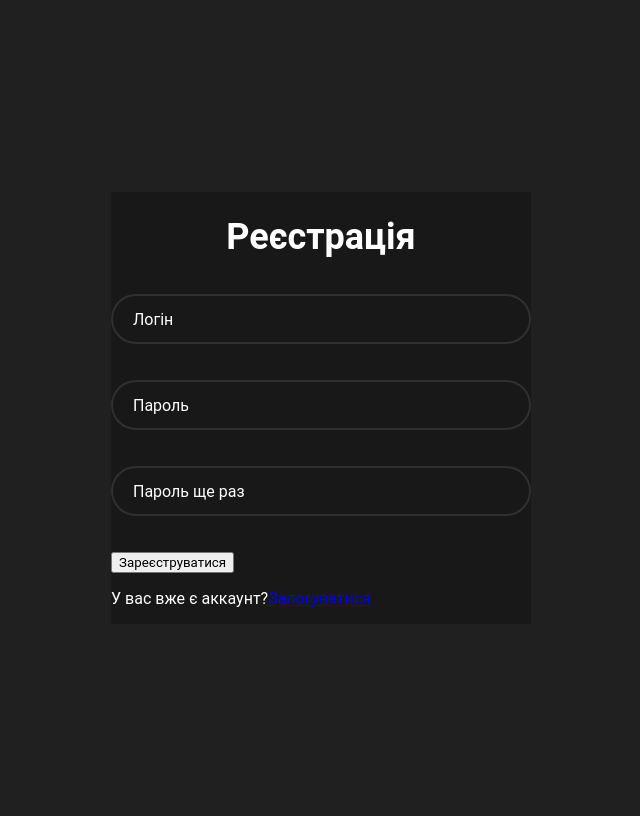
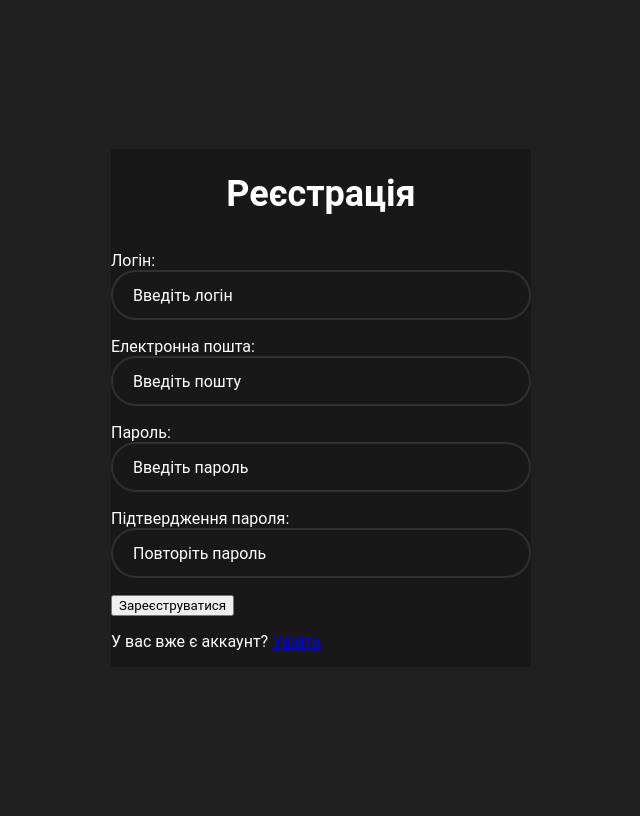
Before and after one commit to secretparisiens/Projekt-Semestralny, a Django app: template main/templates/main/reg.html in a window 1280 px wide. Shown: the whole page, without its empty margins (319-959 px from the left). Run offline with Django 5.2, Linux system fonts and the light colour scheme; the template is opened without the code that fills it, so the values that code supplies are empty.

Commit message:
reg.html

```diff
--- a/main/templates/main/reg.html
+++ b/main/templates/main/reg.html
@@ -1,25 +1,39 @@
 {% load static %}
-{% block title %}{% endblock %}
+<!DOCTYPE html>
+<html lang="en">
 <head>
+    <meta charset="UTF-8">
+    <meta name="viewport" content="width=device-width, initial-scale=1.0">
     <title>Реєстрація</title>
     <link rel="stylesheet" href="{% static 'main/css/reg.css' %}">
+    <link rel="icon" href="{% static 'main/favicon.ico' %}">
 </head>
 <body>
     <div class="reg">
-      <form action="">
+        <form method="post" action="{% url 'reg' %}">
+            {% csrf_token %}
             <h1>Реєстрація</h1>
             <div class="input-box">
-          <input type="text" placeholder="Логін" required>
+                <label for="username">Логін:</label>
+                <input type="text" name="username" id="username" placeholder="Введіть логін" required>
             </div>
             <div class="input-box">
-          <input type="password" placeholder="Пароль" required>
+                <label for="email">Електронна пошта:</label>
+                <input type="email" name="email" id="email" placeholder="Введіть пошту" required>
             </div>
             <div class="input-box">
-          <input type="password" placeholder="Пароль ще раз" required>
+                <label for="password1">Пароль:</label>
+                <input type="password" name="password1" id="password1" placeholder="Введіть пароль" required>
+            </div>
+            <div class="input-box">
+                <label for="password2">Підтвердження пароля:</label>
+                <input type="password" name="password2" id="password2" placeholder="Повторіть пароль" required>
             </div>
             <button type="submit" class="btn">Зареєструватися</button>
-        <div class="register-link">
-          <p>У вас вже є аккаунт?<a href="log">Залогуватися</a></p>
+            <div class="login-link">
+                <p>У вас вже є аккаунт? <a href="{% url 'log' %}">Увійти</a></p>
             </div>
         </form>
+    </div>
 </body>
+</html>
```
Lines whose indentation alone changed are shown as unchanged.
